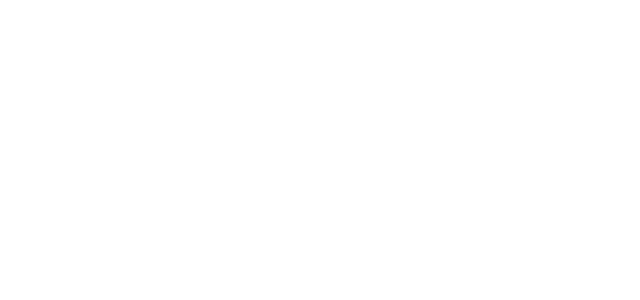
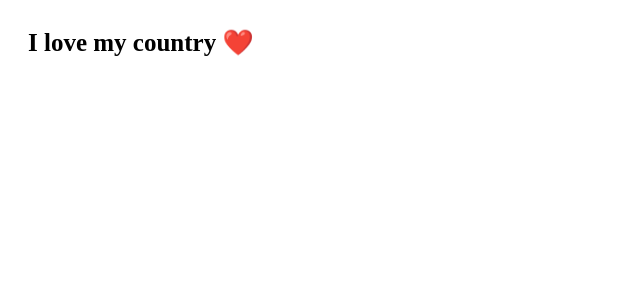
Before and after one commit to iksagor0/Think-in-a-React, a React (Create React App) app: page / in a window 1280 px wide. Shown: the top 300 px of the page, without its empty margins (0-640 px from the left). Built offline with nearby package versions, Linux system fonts and the light colour scheme.

Commit message:
Inheritance and Composition

```diff
--- a/src/App.js
+++ b/src/App.js
@@ -1,5 +1,23 @@
+// import AddEmoji from "./Inheritance/AddEmoji";
+import AddEmoji from "./Composition/AddEmoji";
+import Text from "./Composition/Text";
+
+const styles = {
+  fontSize: 25,
+  fontWeight: 700,
+  padding: 20,
+};
+
 function App() {
-  return <div className="App"></div>;
+  return (
+    <div style={styles} className="App">
+      {/* === Inheritance === */}
+      {/* <AddEmoji /> */}
+
+      {/* === Composition === */}
+      <AddEmoji>{(emoji) => <Text emoji={emoji} />}</AddEmoji>
+    </div>
+  );
 }
 
 export default App;
--- /dev/null
+++ b/src/Composition/AddEmoji.js
@@ -0,0 +1,5 @@
+export default function AddEmoji(props) {
+  const addEmoji = (text, emoji) => `${text} ${emoji}`;
+
+  return props.children(addEmoji);
+}
--- /dev/null
+++ b/src/Composition/Text.js
@@ -0,0 +1,7 @@
+export default function Text({ emoji }) {
+  let text = "I love my country";
+
+  if (emoji) text = emoji(text, "❤️");
+
+  return <div>{text}</div>;
+}
--- /dev/null
+++ b/src/Inheritance/AddEmoji.js
@@ -0,0 +1,16 @@
+import Text from "./Text";
+
+export default class AddEmoji extends Text {
+  //   state = {
+  //     text: "I love Bangladesh",
+  //     emoji: "❤️",
+  //   };
+
+  render() {
+    // const { text, emoji } = this.state;
+
+    const decoratedText = this.addEmoji("I love Bangladesh", "❤️");
+
+    return super.render(decoratedText);
+  }
+}
--- /dev/null
+++ b/src/Inheritance/Text.js
@@ -0,0 +1,15 @@
+import { Component } from "react";
+
+export default class Text extends Component {
+  addEmoji(text, emoji) {
+    return `${text} ${emoji}`;
+  }
+
+  render(decoratedText) {
+    let text = "I love my Country.";
+
+    if (decoratedText) text = decoratedText;
+
+    return <div>{text}</div>;
+  }
+}
```
